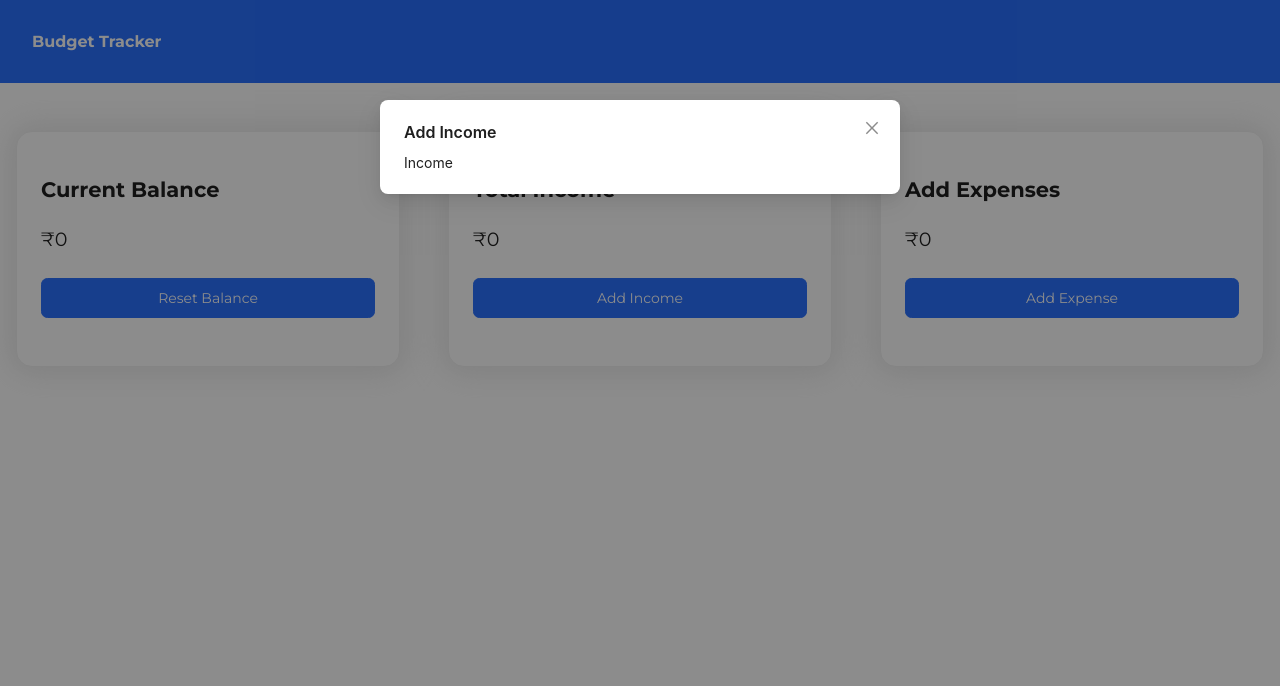
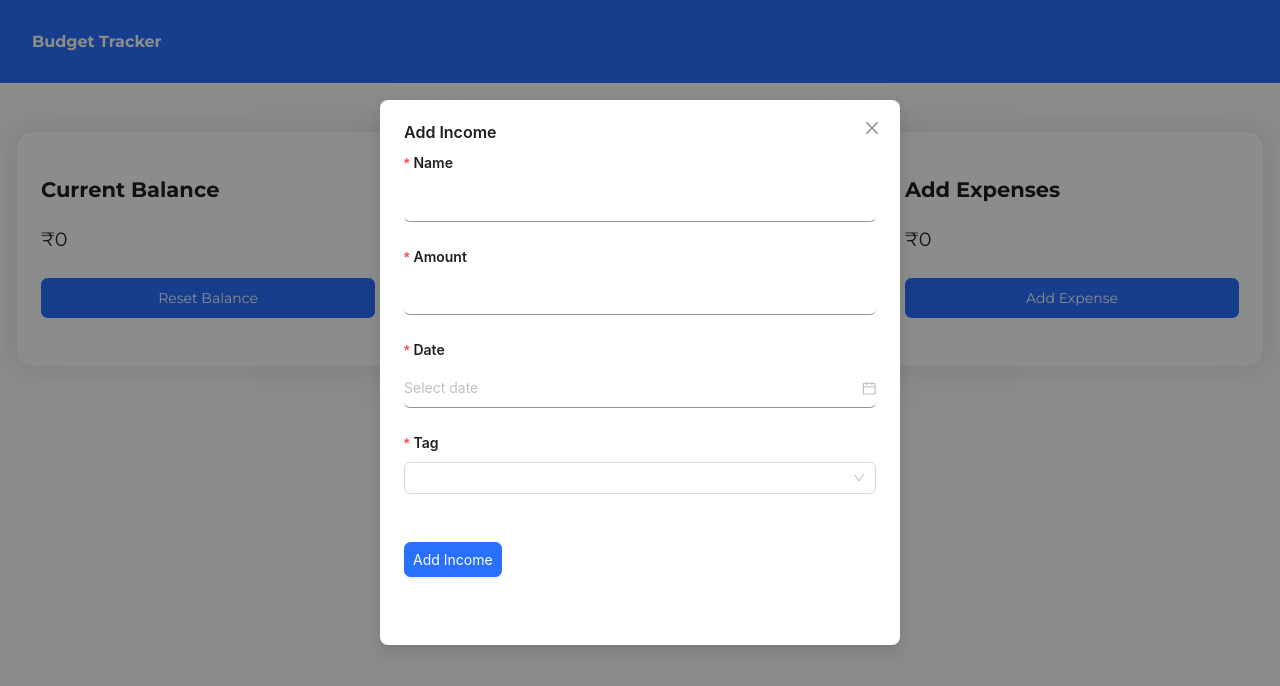
Before and after one commit to ankitpartap/personal-budget-tracker, a React (Create React App) app: page /dashboard in a window 1280 px wide. Both pictures are taken after a click on the element "Add Income". Shown: the top 686 px of the page. Built offline with nearby package versions, Linux system fonts and the light colour scheme; no server answers.

Commit message:
Modals added

```diff
--- /dev/null
+++ b/src/components/Modals/addExpense.js
@@ -0,0 +1,78 @@
+import React from "react";
+import {Card, Col, Row, Button, Modal, Form, Input, DatePicker, Select} from "antd";
+
+function AddExpenseModal({ isExpenseModalVisible, handleExpenseCancel, onFinish}) {
+  const [form] = Form.useForm();
+  return (
+    <Modal
+      style={{ fontWeight: 600 }}
+      title="Add Expense"
+      visible={isExpenseModalVisible}
+      onCancel={handleExpenseCancel}
+      footer={null}
+    >
+      <Form
+        form={form}
+        layout="vertical"
+        onFinish={(values) => {
+          onFinish(values, "expense");
+          form.resetFields();
+        }}
+      >
+        <Form.Item
+          style={{ fontWeight: 600 }}
+          label="Name"
+          name="name"
+          rules={[
+            {
+              required: true,
+              message: "Please input the name of the transaction!",
+            },
+          ]}
+        >
+          <Input type="text" className="custom-input" />
+        </Form.Item>
+        <Form.Item
+          style={{ fontWeight: 600 }}
+          label="Amount"
+          name="amount"
+          rules={[
+            { required: true, message: "Please input the expense amount!" },
+          ]}
+        >
+          <Input type="number" className="custom-input" />
+        </Form.Item>
+        <Form.Item
+          style={{ fontWeight: 600 }}
+          label="Date"
+          name="date"
+          rules={[
+            { required: true, message: "Please select the expense date!" },
+          ]}
+        >
+          <DatePicker className="custom-input" format="YYYY-MM-DD" />
+        </Form.Item>
+        <Form.Item
+          label="Tag"
+          name="tag"
+          style={{ fontWeight: 600 }}
+          rules={[{ required: true, message: "Please select a tag!" }]}
+        >
+          <Select className="select-input-2">
+            <Select.Option value="food">Food</Select.Option>
+            <Select.Option value="education">Education</Select.Option>
+            <Select.Option value="office">Office</Select.Option>
+            {/* Add more tags here */}
+          </Select>
+        </Form.Item>
+        <Form.Item>
+          <Button className="btn btn-blue" type="primary" htmlType="submit">
+            Add Expense
+          </Button>
+        </Form.Item>
+      </Form>
+    </Modal>
+  );
+}
+
+export default AddExpenseModal;
--- /dev/null
+++ b/src/components/Modals/addIncome.js
@@ -0,0 +1,78 @@
+import React from "react";
+import {Card, Col, Row, Button, Modal, Form, Input, DatePicker, Select} from "antd";
+
+function AddIncomeModal({isIncomeModalVisible, handleIncomeCancel, onFinish}) {
+  const [form] = Form.useForm();
+  return (
+    <Modal
+      style={{ fontWeight: 600 }}
+      title="Add Income"
+      visible={isIncomeModalVisible}
+      onCancel={handleIncomeCancel}
+      footer={null}
+    >
+      <Form
+        form={form}
+        layout="vertical"
+        onFinish={(values) => {
+          onFinish(values, "income");
+          form.resetFields();
+        }}
+      >
+        <Form.Item
+          style={{ fontWeight: 600 }}
+          label="Name"
+          name="name"
+          rules={[
+            {
+              required: true,
+              message: "Please input the name of the transaction!",
+            },
+          ]}
+        >
+          <Input type="text" className="custom-input" />
+        </Form.Item>
+        <Form.Item
+          style={{ fontWeight: 600 }}
+          label="Amount"
+          name="amount"
+          rules={[
+            { required: true, message: "Please input the income amount!" },
+          ]}
+        >
+          <Input type="number" className="custom-input" />
+        </Form.Item>
+        <Form.Item
+          style={{ fontWeight: 600 }}
+          label="Date"
+          name="date"
+          rules={[
+            { required: true, message: "Please select the income date!" },
+          ]}
+        >
+          <DatePicker format="YYYY-MM-DD" className="custom-input" />
+        </Form.Item>
+        <Form.Item
+          style={{ fontWeight: 600 }}
+          label="Tag"
+          name="tag"
+          rules={[{ required: true, message: "Please select a tag!" }]}
+        >
+          <Select className="select-input-2">
+            <Select.Option value="salary">Salary</Select.Option>
+            <Select.Option value="freelance">Freelance</Select.Option>
+            <Select.Option value="investment">Investment</Select.Option>
+            {/* Add more tags here */}
+          </Select>
+        </Form.Item>
+        <Form.Item>
+          <Button className="btn btn-blue" type="primary" htmlType="submit">
+            Add Income
+          </Button>
+        </Form.Item>
+      </Form>
+    </Modal>
+  );
+}
+
+export default AddIncomeModal;
--- a/src/pages/Dashboard.js
+++ b/src/pages/Dashboard.js
@@ -1,7 +1,9 @@
 import React, { useState } from 'react'
 import Header from '../components/Header'
 import Cards from '../components/Cards'
-import { Modal } from 'antd';
+// import { Modal } from 'antd';
+import AddExpenseModal from '../components/Modals/addExpense';
+import AddIncomeModal from '../components/Modals/addIncome';
 
 
 function Dashboard() {
@@ -20,9 +22,14 @@ function Dashboard() {
     setIsExpenseModalVisible(false);
   }
   const handleIncomeCancel = () => {
+    console.log("income cancle");
     setIsIncomeModalVisible(false);
   }
 
+  const onFinish=(values, type)=>{
+    console.log("Finish: ", values, type);
+
+  }
   return (
     <>
       <div>
@@ -31,8 +38,10 @@ function Dashboard() {
           showExpenseModal={showExpenseModal}
           showIncomeModal={showIncomeModal}
         />
-        <Modal visible={isIncomeModalVisible} onCancel={handleIncomeCancel} title="Add Income" footer={null}>Income</Modal>
-        <Modal visible={isExpenseModalVisible} onCancel={handleExpenseCancel} title="Add Expense" footer={null}>Expense</Modal>
+        {/* <Modal visible={isIncomeModalVisible} onCancel={handleIncomeCancel} title="Add Income" footer={null}>Income</Modal> */}
+        <AddExpenseModal isExpenseModalVisible={isExpenseModalVisible} handleExpenseCancel={handleExpenseCancel} onFinish={onFinish}/>
+        <AddIncomeModal isIncomeModalVisible={isIncomeModalVisible} handleIncomeCancel={handleIncomeCancel} onFinish={onFinish}/>
+        {/* <Modal visible={isExpenseModalVisible} onCancel={handleExpenseCancel} title="Add Expense" footer={null}>Expense</Modal> */}
       </div>
     </>
   )
```
